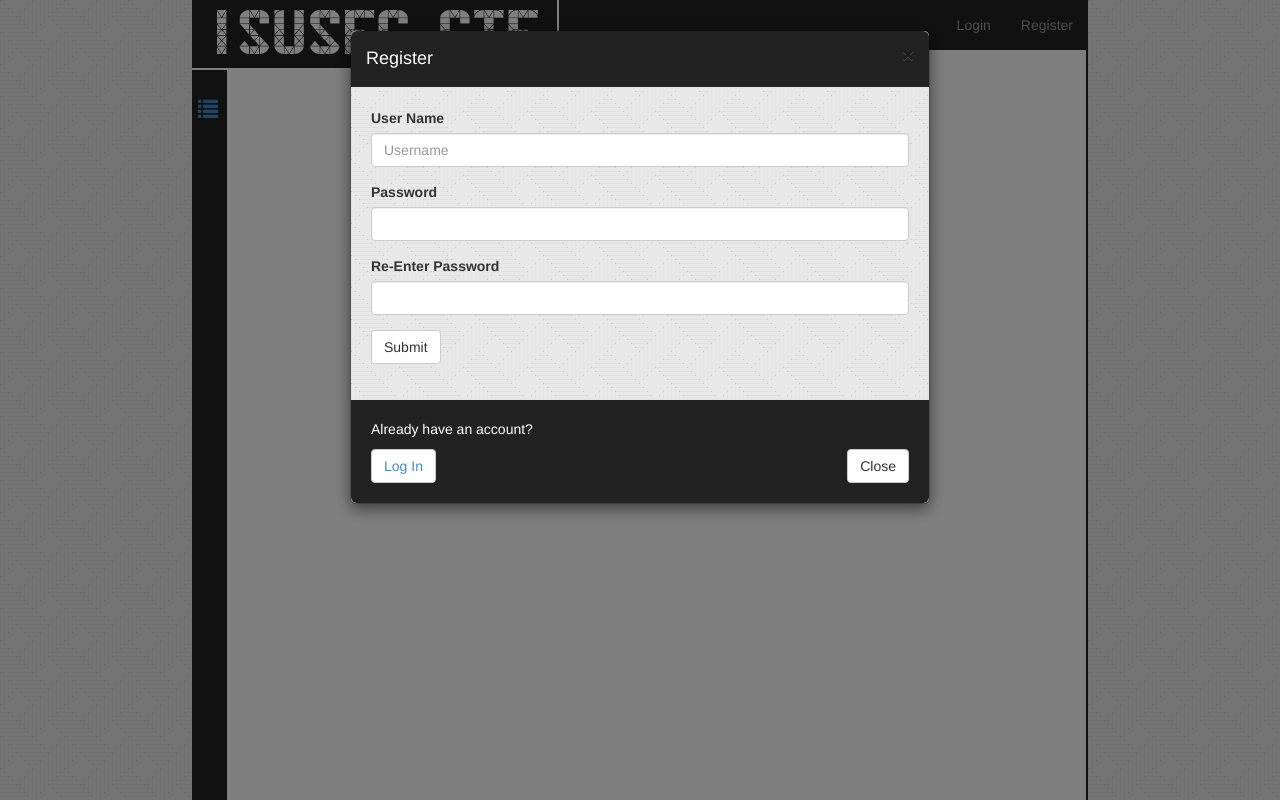
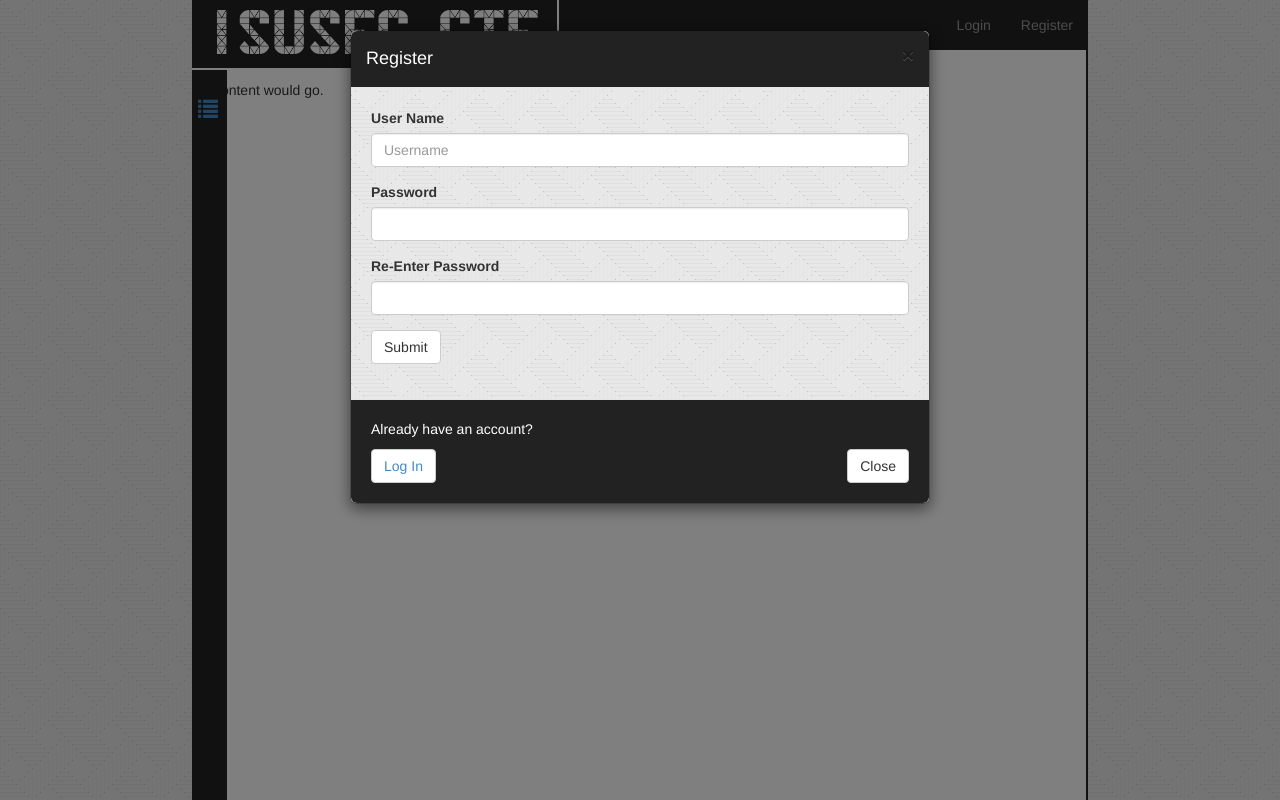
Before and after one commit to akama/NightShade, a Django app: page /accounts/register/ in a window 1280 px wide. Run offline with Django 3.2, Linux system fonts and the light colour scheme; some libraries are stand-ins or nearby versions.

Commit message:
Fixed a padding issue with content

```diff
--- a/static/css/custom.css
+++ b/static/css/custom.css
@@ -4,6 +4,11 @@ html {
 
 body {
 	background-color: white;
+}
+
+.container {
+	padding-top: 10px;
+	padding-left: 50px;
 }
 
 body.modal-open {
--- a/templates/base.html
+++ b/templates/base.html
@@ -12,8 +12,9 @@
 </head>
 
 <body>
+<div class="colorbar-right"></div>
 <div class="colorbar-left"></div>
-<div class="colorbar-right"></div>
+<div class="vertical-bar right"></div>
 <div class="vertical-bar nav">
     {% if user.is_authenticated %}
     <a id="vbar-nav-icon"
@@ -30,7 +31,6 @@
         <span class="glyphicon glyphicon-list"></span>
     </a>
 </div>
-<div class="vertical-bar right"></div>
     <nav class="navbar navbar-inverse" role="navigation">
         <!-- Brand and toggle get grouped for better mobile display -->
         <div class="navbar-header">
@@ -58,8 +58,13 @@
         <!-- /.navbar-collapse -->
     </nav>
 
-    <div class="row">
-        {% block content %}{% endblock %}
+    <div class="container">
+            <p>
+                This is where my content would go. <br>
+                IF I HAD ANY.
+            </p>
+        {% block content %}
+        {% endblock %}
     </div>
 </body>
 <script src="{% static "js/jquery-1.10.2.js" %}"></script>
```
Also changed, not shown: 1 other file.
